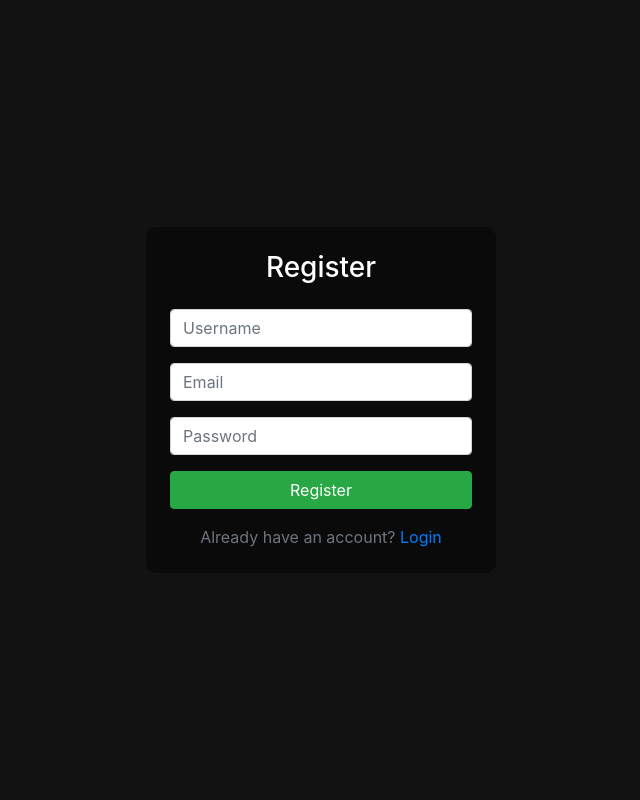
After one commit to 7143cmd/Django-watchlist-film-with-api-connection-and-authorization, a Django app: page /registration/ in a window 1280 px wide. The commit adds this page. Shown: the whole page, without its empty margins (319-959 px from the left). Run offline with Django 5.2, Linux system fonts and the light colour scheme; some libraries are stand-ins or nearby versions.

Commit message:
Register & Login pages added without connection to backend

```diff
--- a/main/static/style.css
+++ b/main/static/style.css
@@ -13,3 +13,8 @@ body {
 .nav-link:hover {
     color: #00bcd4 !important;
 }
+
+.card {
+    border: none;
+    border-radius: 10px;
+}
--- /dev/null
+++ b/main/templates/main/register.html
@@ -0,0 +1,24 @@
+{% extends 'base.html' %}
+
+{% block content %}
+
+<div class="container d-flex justify-content-center align-items-center min-vh-100">
+    <div class="card p-4 bg-dark text-white" style="width: 350px;">
+
+        <h3 class="text-center mb-4">Register</h3>
+
+        <input type="text" class="form-control mb-3" placeholder="Username">
+        <input type="email" class="form-control mb-3" placeholder="Email">
+        <input type="password" class="form-control mb-3" placeholder="Password">
+
+        <button class="btn btn-success btn-block mb-3">Register</button>
+
+        <div class="text-center">
+            <span class="text-muted">Already have an account?</span>
+            <a href="{% url 'login' %}" class="text-primary">Login</a>
+        </div>
+
+    </div>
+</div>
+
+{% endblock %}
--- a/main/urls.py
+++ b/main/urls.py
@@ -3,5 +3,7 @@ from django.urls import path, include
 from . import views
 
 urlpatterns = [
-    path('', views.home)
+    path('', views.home),
+    path('registration/', views.register, name='register'),
+    path('login/', views.login, name='login')
 ]
--- a/main/views.py
+++ b/main/views.py
@@ -2,4 +2,9 @@ from django.shortcuts import render
 
 def home(request):
     return render(request, 'main/index.html')
+def register(request):
+    return render(request, 'main/register.html')
+def login(request):
+    return render(request, 'main/login.html')
+
 # Create your views here.
```
Also changed, not shown: main/templates/main/login.html (added, +23 -0 lines).
